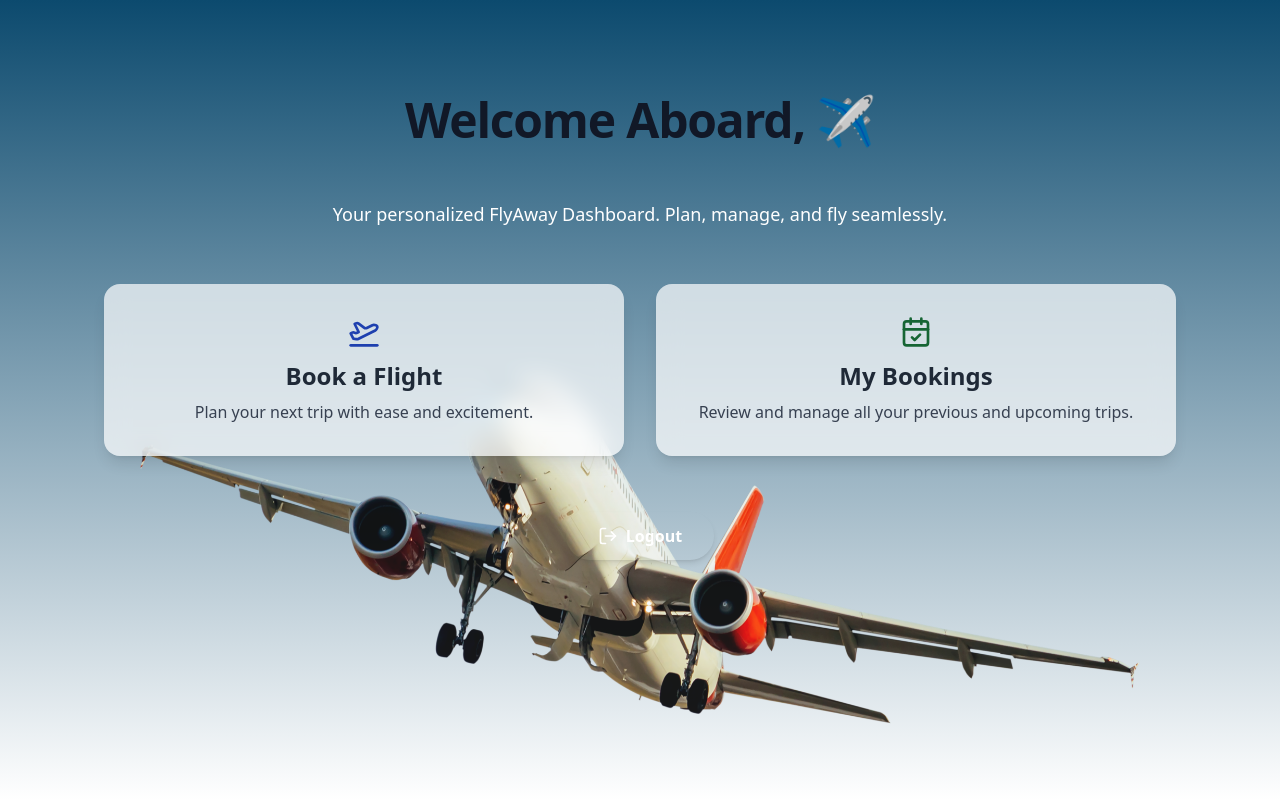
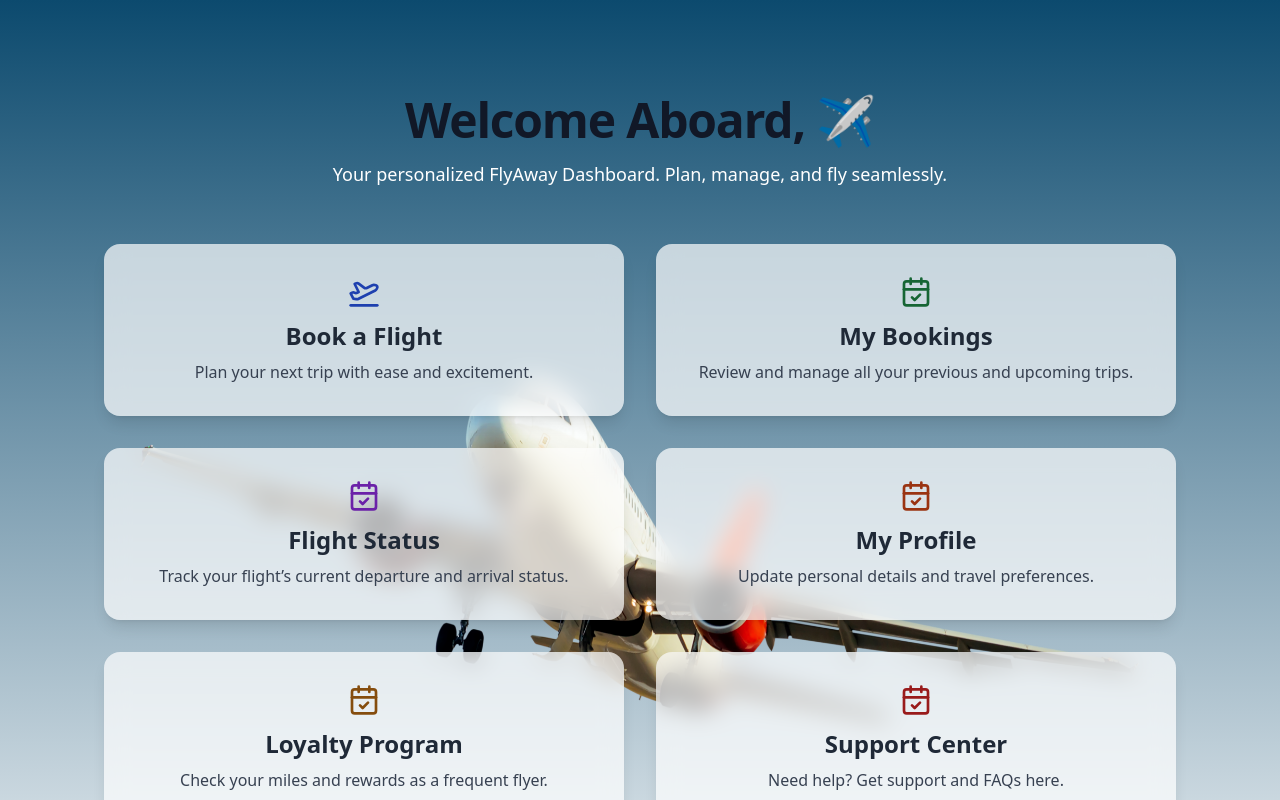
Before and after one commit to ssulochanaherath/flyaway_frontend, a React (Vite) app: page /dashboard in a window 1280 px wide. Shown: the top 800 px of the page. Built offline with nearby package versions, Linux system fonts and the light colour scheme.

Commit message:
added more cards to the dashboard

```diff
--- a/src/pages/Dashboard.tsx
+++ b/src/pages/Dashboard.tsx
@@ -35,37 +35,55 @@
     return (
         <div className="min-h-screen bg-gradient-to-b from-sky-900 via-white to-black relative text-gray-800 overflow-x-hidden font-sans">
             {/* Plane Animation */}
-            <img
+            <motion.img
                 src={planeImg}
                 alt="Plane"
                 className="fixed left-1/2 top-[550px] w-[1000px] z-0 opacity-90"
                 style={{
                     transform: `translate(-50%, calc(-50% - ${planeTranslate}px)) scale(${1 + scrollY * 0.0005})`,
-                    transition: "transform 0.2s ease-out",
                 }}
+                initial={{ opacity: 0 }}
+                animate={{ opacity: 1 }}
+                transition={{ duration: 1.5 }}
             />
 
-            {/* Content */}
+            {/* Page Content */}
             <div className="relative z-10 pt-24 px-6 max-w-6xl mx-auto text-center space-y-14">
+                <motion.div
+                    initial={{ opacity: 0, y: -50 }}
+                    animate={{ opacity: 1, y: 0 }}
+                    transition={{ duration: 0.6 }}
+                >
                     <motion.h1
                         className="text-5xl font-bold tracking-tight text-gray-900"
-                    initial={{ opacity: 0, y: -40 }}
-                    animate={{ opacity: 1, y: 0 }}
-                    transition={{ duration: 0.6 }}
+                        whileHover={{ scale: 1.01 }}
+                        transition={{ type: "spring", stiffness: 200 }}
                     >
                         Welcome Aboard, {auth.name} ✈️
                     </motion.h1>
                     <motion.p
-                    className="text-lg text-white"
+                        className="text-lg text-white mt-4"
                         initial={{ opacity: 0 }}
                         animate={{ opacity: 1 }}
-                    transition={{ delay: 0.3 }}
+                        transition={{ delay: 0.5 }}
                     >
                         Your personalized FlyAway Dashboard. Plan, manage, and fly seamlessly.
                     </motion.p>
+                </motion.div>
 
-                {/* Cards */}
-                <div className="grid grid-cols-1 md:grid-cols-2 gap-8 mt-10 px-4">
+                {/* Cards Section */}
+                <motion.div
+                    className="grid grid-cols-1 md:grid-cols-2 gap-8 mt-10 px-4"
+                    initial="hidden"
+                    animate="visible"
+                    variants={{
+                        visible: {
+                            transition: {
+                                staggerChildren: 0.3
+                            }
+                        }
+                    }}
+                >
                     <motion.div
                         onClick={handleBookFlight}
                         className="cursor-pointer bg-white/70 backdrop-blur-md p-8 rounded-2xl shadow-lg hover:shadow-xl transition group"
@@ -84,20 +102,64 @@
                         <h2 className="text-2xl font-semibold mb-2">My Bookings</h2>
                         <p className="text-gray-700">Review and manage all your previous and upcoming trips.</p>
                     </motion.div>
-                </div>
+
+                    <motion.div
+                        className="bg-white/70 backdrop-blur-md p-8 rounded-2xl shadow-lg hover:shadow-xl transition group"
+                        whileHover={{ scale: 1.03 }}
+                    >
+                        <CalendarCheck className="text-purple-800 w-8 h-8 mb-3 mx-auto" />
+                        <h2 className="text-2xl font-semibold mb-2">Flight Status</h2>
+                        <p className="text-gray-700">Track your flight’s current departure and arrival status.</p>
+                    </motion.div>
+
+                    <motion.div
+                        className="bg-white/70 backdrop-blur-md p-8 rounded-2xl shadow-lg hover:shadow-xl transition group"
+                        whileHover={{ scale: 1.03 }}
+                    >
+                        <CalendarCheck className="text-orange-800 w-8 h-8 mb-3 mx-auto" />
+                        <h2 className="text-2xl font-semibold mb-2">My Profile</h2>
+                        <p className="text-gray-700">Update personal details and travel preferences.</p>
+                    </motion.div>
+
+                    <motion.div
+                        className="bg-white/70 backdrop-blur-md p-8 rounded-2xl shadow-lg hover:shadow-xl transition group"
+                        whileHover={{ scale: 1.03 }}
+                    >
+                        <CalendarCheck className="text-yellow-800 w-8 h-8 mb-3 mx-auto" />
+                        <h2 className="text-2xl font-semibold mb-2">Loyalty Program</h2>
+                        <p className="text-gray-700">Check your miles and rewards as a frequent flyer.</p>
+                    </motion.div>
+
+                    <motion.div
+                        className="bg-white/70 backdrop-blur-md p-8 rounded-2xl shadow-lg hover:shadow-xl transition group"
+                        whileHover={{ scale: 1.03 }}
+                    >
+                        <CalendarCheck className="text-red-800 w-8 h-8 mb-3 mx-auto" />
+                        <h2 className="text-2xl font-semibold mb-2">Support Center</h2>
+                        <p className="text-gray-700">Need help? Get support and FAQs here.</p>
+                    </motion.div>
+
+                </motion.div>
 
                 {/* Logout Button */}
+                <motion.div
+                    initial={{ opacity: 0, y: 20 }}
+                    animate={{ opacity: 1, y: 0 }}
+                    transition={{ delay: 1 }}
+                >
                     <motion.button
                         onClick={handleLogout}
                         whileTap={{ scale: 0.95 }}
-                    className="mt-20 inline-flex items-center gap-2 px-8 py-3 bg-red500 text-white font-semibold rounded-full hover:bg-red-700 transition-all shadow-md"
+                        whileHover={{ scale: 1.05 }}
+                        className="mt-20 inline-flex items-center gap-2 px-8 py-3 bg-red-600 text-white font-semibold rounded-full hover:bg-red-700 transition-all shadow-md"
                     >
                         <LogOut size={20} />
                         Logout
                     </motion.button>
+                </motion.div>
             </div>
 
-            {/* Spacer for Scroll */}
+            {/* Spacer */}
             <div className="h-[130vh]" />
         </div>
     );
```
Lines whose indentation alone changed are shown as unchanged.
